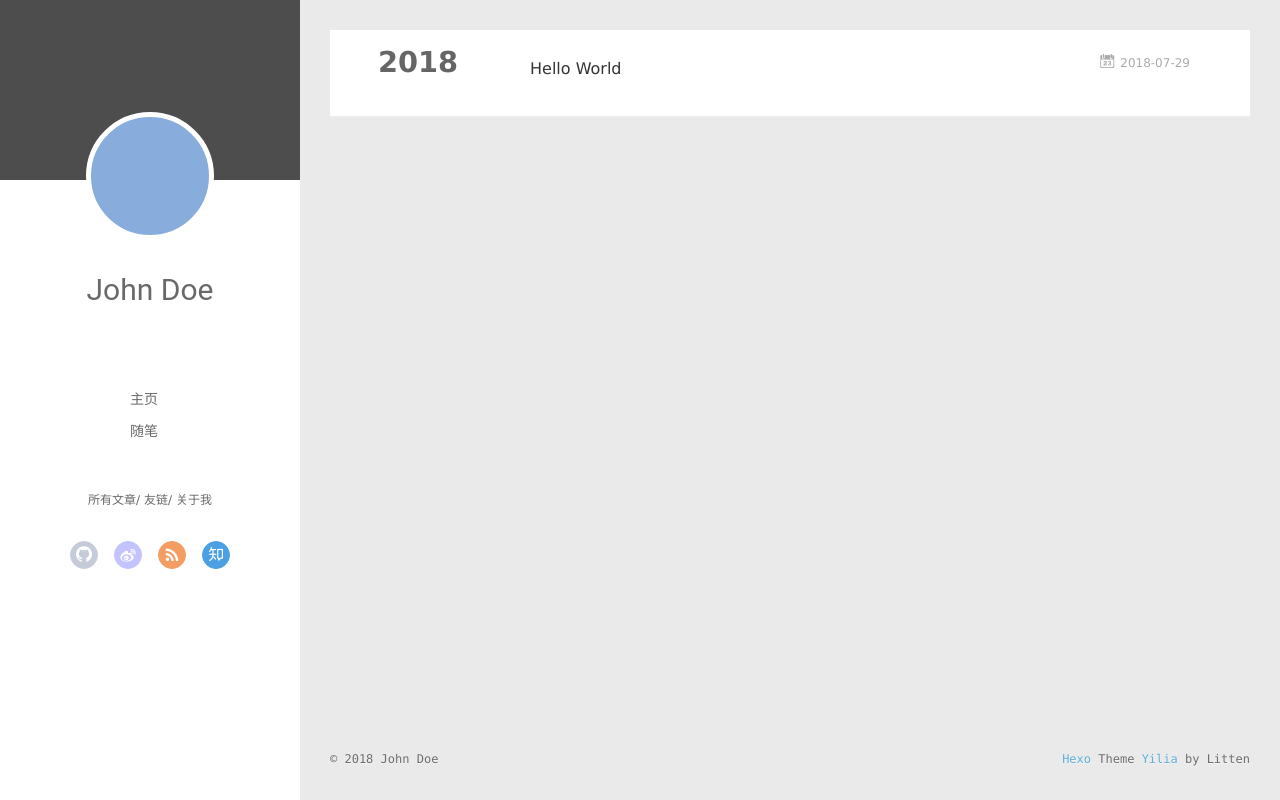
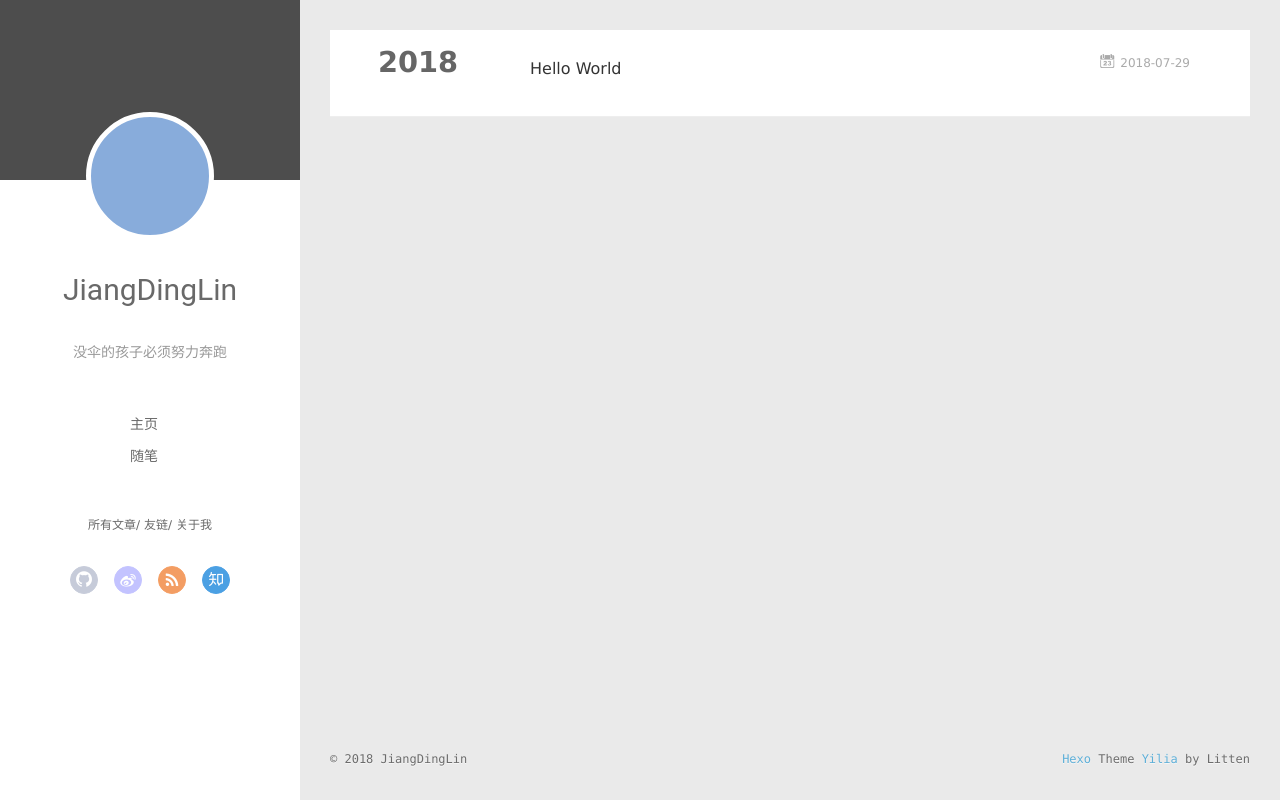
Before and after one commit to jiangdinglin/jiangdinglin.github.io, a plain HTML site: page archives/2018/07/index.html in a window 1280 px wide. Drawn offline with Linux system fonts and the light colour scheme; no server answers.

Commit message:
站点更新:2018-07-29 14/52/23

```diff
--- a/archives/2018/07/index.html
+++ b/archives/2018/07/index.html
@@ -6,17 +6,20 @@
   <meta name="renderer" content="webkit">
   <meta http-equiv="X-UA-Compatible" content="IE=edge" >
   <link rel="dns-prefetch" href="https://jiangdinglin@github.io">
-  <title>Archives: 2018/7 | Hexo</title>
+  <title>Archives: 2018/7 | JiangDingLin&#39;s&#39; Blog</title>
   <meta name="viewport" content="width=device-width, initial-scale=1, maximum-scale=1">
-  <meta property="og:type" content="website">
-<meta property="og:title" content="Hexo">
+  <meta name="description" content="最怕一生碌碌无为,还说平凡难能可贵！">
+<meta property="og:type" content="website">
+<meta property="og:title" content="JiangDingLin&#39;s&#39; Blog">
 <meta property="og:url" content="https://jiangdinglin@github.io/archives/2018/07/index.html">
-<meta property="og:site_name" content="Hexo">
+<meta property="og:site_name" content="JiangDingLin&#39;s&#39; Blog">
+<meta property="og:description" content="最怕一生碌碌无为,还说平凡难能可贵！">
 <meta property="og:locale" content="zh-Hans">
 <meta name="twitter:card" content="summary">
-<meta name="twitter:title" content="Hexo">
+<meta name="twitter:title" content="JiangDingLin&#39;s&#39; Blog">
+<meta name="twitter:description" content="最怕一生碌碌无为,还说平凡难能可贵！">
 
-    <link rel="alternative" href="/atom.xml" title="Hexo" type="application/atom+xml">
+    <link rel="alternative" href="/atom.xml" title="JiangDingLin&#39;s&#39; Blog" type="application/atom+xml">
 
 
     <link rel="icon" href="/favicon.png">
@@ -46,8 +49,10 @@
 			<img src="" class="js-avatar">
 		</a>
 		<hgroup>
-		  <h1 class="header-author"><a href="/">John Doe</a></h1>
+		  <h1 class="header-author"><a href="/">JiangDingLin</a></h1>
 		</hgroup>
+
+		<p class="header-subtitle">没伞的孩子必须努力奔跑</p>
 
 
 		<nav class="header-menu">
@@ -104,8 +109,10 @@
 				<img src="" class="js-avatar">
 			</div>
 			<hgroup>
-			  <h1 class="header-author js-header-author">John Doe</h1>
+			  <h1 class="header-author js-header-author">JiangDingLin</h1>
 			</hgroup>
+
+			<p class="header-subtitle"><i class="icon icon-quo-left"></i>没伞的孩子必须努力奔跑<i class="icon icon-quo-right"></i></p>
 
 
 
@@ -202,7 +209,7 @@
   <div class="outer">
     <div id="footer-info">
     	<div class="footer-left">
-    		&copy; 2018 John Doe
+    		&copy; 2018 JiangDingLin
     	</div>
       	<div class="footer-right">
       		<a href="http://hexo.io/" target="_blank">Hexo</a>  Theme <a href="https://github.com/litten/hexo-theme-yilia" target="_blank">Yilia</a> by Litten
--- a/atom.xml
+++ b/atom.xml
@@ -1,8 +1,8 @@
 <?xml version="1.0" encoding="utf-8"?>
 <feed xmlns="http://www.w3.org/2005/Atom">
-  <title>Hexo</title>
+  <title>JiangDingLin&#39;s&#39; Blog</title>
 
-
+  <subtitle>没伞的孩子必须努力奔跑</subtitle>
   <link href="/atom.xml" rel="self"/>
 
   <link href="https://jiangdinglin@github.io/"/>
@@ -10,7 +10,7 @@
   <id>https://jiangdinglin@github.io/</id>
 
   <author>
-    <name>John Doe</name>
+    <name>JiangDingLin</name>
 
   </author>
 
```
Also changed, not shown: 2018/07/29/hello-world/index.html (+10 -6 lines), archives/2018/index.html (+16 -9 lines), archives/index.html (+16 -9 lines), index.html (+16 -9 lines).
